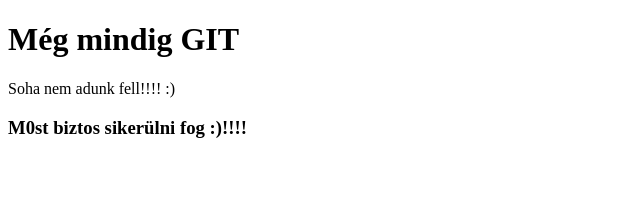
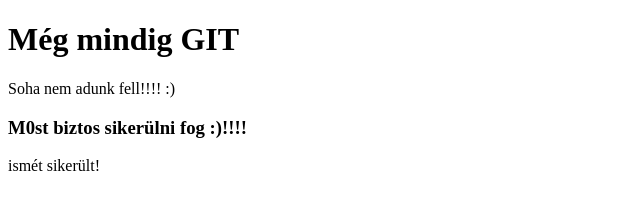
Before and after one commit to HoovyChopper/hello-world, a plain HTML site: page index.html in a window 1280 px wide. Shown: the whole page, without its empty margins (0-640 px from the left). Drawn offline with Linux system fonts and the light colour scheme.

Commit message:
másképpen

```diff
--- a/index.html
+++ b/index.html
@@ -11,5 +11,6 @@
         Soha nem adunk fell!!!! :)
     </p>
     <h3>M0st biztos sikerülni fog :)!!!!</h3>
+    <p>ismét sikerült!</p>
 </body>
 </html>
```
